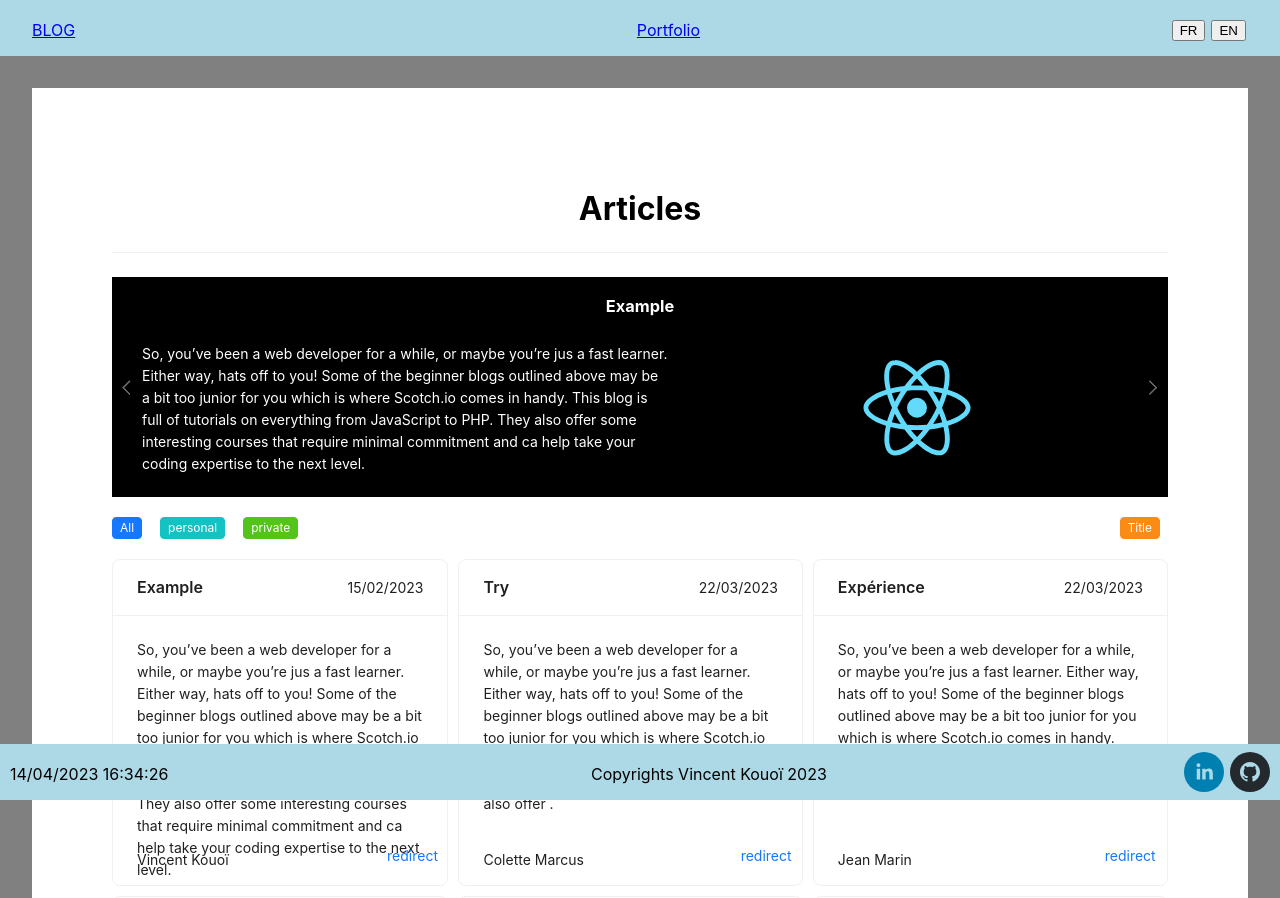
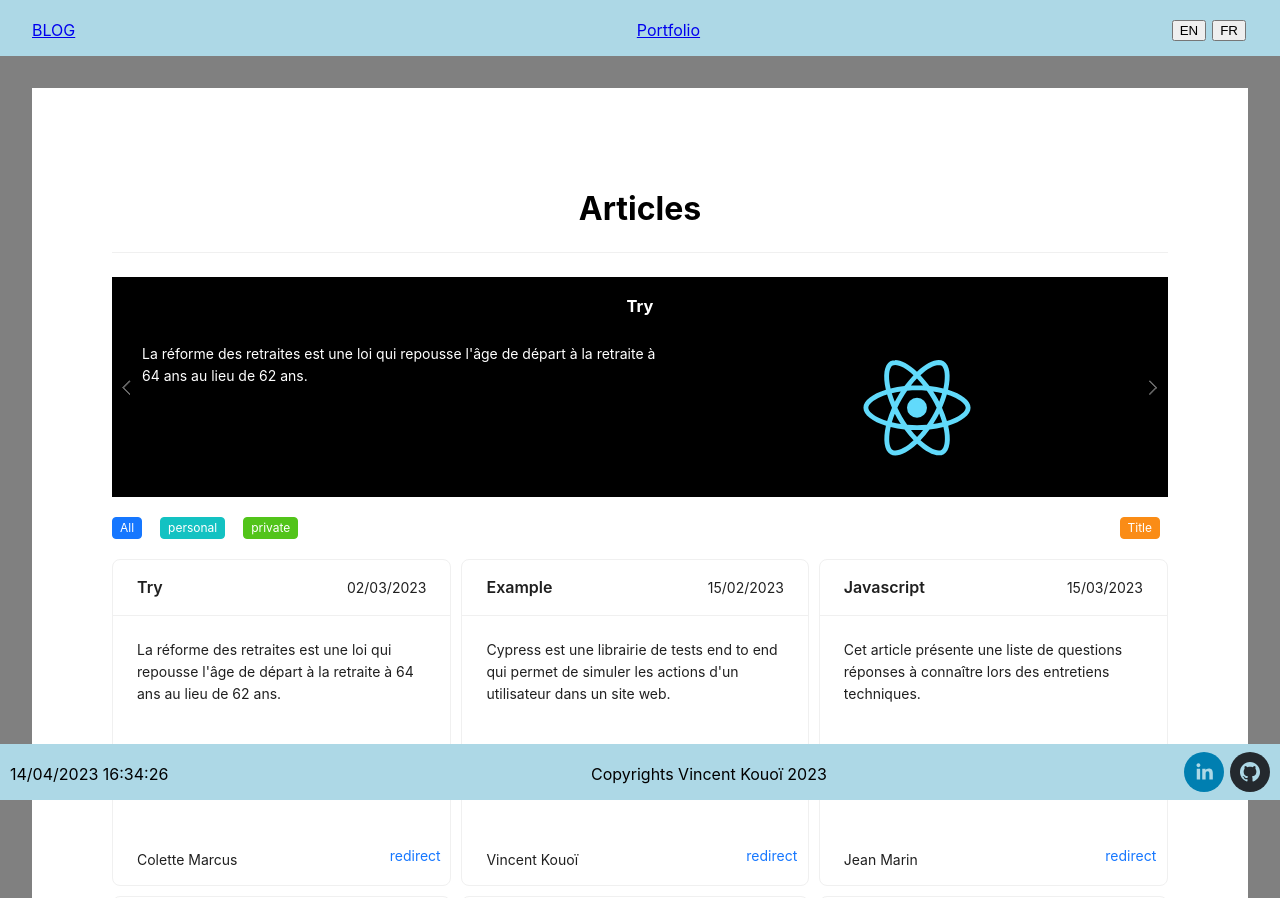
Before and after one commit to dryes380/portfolio2027Next, a React (Create React App) app in the folder front/: page / in a window 1280 px wide. Shown: the top 898 px of the page. Built offline with nearby package versions, Linux system fonts and the light colour scheme.

Commit message:
test data content

```diff
--- a/front/src/components/Header.js
+++ b/front/src/components/Header.js
@@ -16,8 +16,8 @@ const Header = () => {
         <Link to="/">BLOG</Link>
         <Link to="portfolio">Portfolio</Link>
         <div className="headerTranslation">
-          <button onClick={() => changeLanguage("fr")}>FR</button>
-          <button onClick={() => changeLanguage("en")}>EN</button>
+          <button onClick={() => changeLanguage("fr")}>EN</button>
+          <button onClick={() => changeLanguage("en")}>FR</button>
         </div>
       </div>
     </header>
--- a/front/src/container/Blog.css
+++ b/front/src/container/Blog.css
@@ -54,6 +54,7 @@
 
 .blogContent {
   height: 200px;
+  overflow: hidden;
 }
 
 .blogCardContent {
--- a/front/src/container/Blog.js
+++ b/front/src/container/Blog.js
@@ -1,24 +1,25 @@
 import React, { useState, useEffect } from "react";
 import "./Blog.css";
 
-import { Card, Carousel, Divider } from 'antd'
-import { Routes, Route, Link } from 'react-router-dom'
+import { Card, Carousel, Divider } from "antd";
+import { Routes, Route, Link } from "react-router-dom";
 
-import logo from '../logo.svg'
+import logo from "../logo.svg";
 import { Articles } from "../data/Articles";
 import FilterPills from "../helpers/FilterPills";
 import SortPills from "../helpers/SortPills";
 
 const Blog = () => {
+  const articlesSortByTitle = [
+    ...Articles.sort((a, b) => (a.release > b.release ? 1 : -1)),
+  ];
 
-  const articlesSortByTitle = [...Articles.sort((a, b) => a.release > b.release ? 1 : -1)]
+  const [initial, setInitial] = useState([...articlesSortByTitle]);
+  const setPersonal = [...initial?.filter((data) => data.type === "personal")];
+  const setPrivate = [...initial?.filter((data) => data.type === "private")];
 
-  const [initial, setInitial] = useState([...articlesSortByTitle])
-  const setPersonal = [...initial?.filter(data => data.type === 'personal')]
-  const setPrivate = [...initial?.filter(data => data.type === 'private')]
-
-  const [sortActive, setActive] = useState(false)
-  const toggleSortHandler = () => setActive(a => !a)
+  const [sortActive, setActive] = useState(false);
+  const toggleSortHandler = () => setActive((a) => !a);
 
   useEffect(() => {
     if (sortActive) {
@@ -27,59 +28,84 @@ const Blog = () => {
           if (a.title.toUpperCase() < b.title.toUpperCase()) return -1;
           if (a.title.toUpperCase() > b.title.toUpperCase()) return 1;
         })
-      )
+      );
     } else {
-      setInitial(Articles)
+      setInitial(Articles);
     }
-  }, [sortActive])
+  }, [sortActive]);
 
   return (
-
     <Routes>
-      <Route exact path='/' element={
+      <Route
+        exact
+        path="/"
+        element={
           <div className="Content">
             <h1 className="blogGeneral"> Articles</h1>
             <Divider />
-          <Carousel arrows dots={false} prevArrow={<div />} nextArrow={<div />}>
-            {articlesSortByTitle.slice(0, 3).map(data =>
-              <div className='styleDefault'>
+            <Carousel
+              arrows
+              dots={false}
+              prevArrow={<div />}
+              nextArrow={<div />}
+            >
+              {articlesSortByTitle.slice(0, 3).map((data) => (
+                <div className="styleDefault">
                   <>
-                  <h3 className='styleTopTitle'>{data.title}</h3>
+                    <h3 className="styleTopTitle">{data.title}</h3>
                     <br />
-                  <div className='styleTopCarousel'>
-                    <div className='styleTopContentText'>{data.content}</div>
-                    <img className='styleTopContentPicture' src={logo} alt='Logo' />
+                    <div className="styleTopCarousel">
+                      <div className="styleTopContentText">
+                        {data.content.intro}
+                      </div>
+                      <img
+                        className="styleTopContentPicture"
+                        src={logo}
+                        alt="Logo"
+                      />
                     </div>
                   </>
                 </div>
-            )}
+              ))}
             </Carousel>
             <br />
-          <div className='styleButton'>
-            <div className='buttonFilter'>
-              <FilterPills setInitial={setInitial} setPersonal={setPersonal} setPrivate={setPrivate} articlesSortByTitle={articlesSortByTitle} />
+            <div className="styleButton">
+              <div className="buttonFilter">
+                <FilterPills
+                  setInitial={setInitial}
+                  setPersonal={setPersonal}
+                  setPrivate={setPrivate}
+                  articlesSortByTitle={articlesSortByTitle}
+                />
               </div>
-            <div className='buttonSort'>
+              <div className="buttonSort">
                 <SortPills toggleSortHandler={toggleSortHandler} />
               </div>
             </div>
             <br />
-          <div className='blogArticles'>
-            {initial.map(data => {
+            <div className="blogArticles">
+              {initial.map((data) => {
                 return (
                   <Card title={data.title} bordered extra={data.release}>
-                  <div className='blogContent'>{data.content}</div>
+                    <div className="blogContent">{data.content.intro}</div>
                     <br />
-                  <div className='blogCardContent'>
-                    <p className='blogContentAuthor'>{data.author}</p>
-                    <Link className='blogContentRedirect' target='_blank' to={data.title}>redirect</Link>
+                    <div className="blogCardContent">
+                      <p className="blogContentAuthor">{data.author}</p>
+                      <Link
+                        className="blogContentRedirect"
+                        target="_blank"
+                        to={data.title}
+                      >
+                        redirect
+                      </Link>
                     </div>
                   </Card>
-              )
+                );
               })}
             </div>
-        </div>}>
-      </Route>
+          </div>
+        }
+      ></Route>
     </Routes>
   );
 };
--- a/front/src/data/Articles.js
+++ b/front/src/data/Articles.js
@@ -1,56 +1,89 @@
 export const Articles = [
   {
     id: 1,
-    type: 'personal',
+    type: "personal",
     author: "Vincent Kouoï",
     title: "Example",
     release: "15/02/2023",
-    content:
-      "So, you’ve been a web developer for a while, or maybe you’re jus a fast learner. Either way, hats off to you! Some of the beginner blogs outlined above may be a bit too junior for you               which is where Scotch.io comes in handy. This blog is full of               tutorials on everything from JavaScript to PHP. They also offer               some interesting courses that require minimal commitment and ca help take your coding expertise to the next level.",
+    content: {
+      intro:
+        "Cypress est une librairie de tests end to end qui permet de simuler les actions d'un utilisateur dans un site web.",
+      theorical:
+        "Sorti en septembre 2017, C'est un outil de test frontend qui est basé sur du javascript. Mais il peut aussi être utilisé en typescript. Il sert surtout à répondre les enjeux du test lors d'une QA.",
+      pratical:
+        "Pour ma part, je l'ai découvert et appris durant mon alternance dans une start up de foodtech appelée Greenvillage. Il était facile à apprendre et à mettre en place. Je mettais plusieurs dossiers qui testaient différentes fonctionnalités du projet (login, création de compte, calcul du marchandise, délai d'apparition des interfaces utilisateurs etc...)",
+    },
   },
   {
     id: 2,
-    type: 'personal',
-    author: "Eric Bompard",
+    type: "personal",
+    author: "Vincent Kouoï",
     title: "Demo",
     release: "22/04/2023",
-    content:
-      "So, you’ve been a web developer for a while, or maybe you’re jus a fast learner. Either way, hats off to you! Some of the beginner blogs outlined above may be a bit too junior for you               which is where Scotch.io comes in handy. This blog is full of               tutorials on everything from JavaScript to PHP. They also offer               some interesting courses that require minimal commitment and ca help take your coding expertise to the next level.",
+    content: {
+      intro:
+        "React est une librairie qui permet de faciliter la création d'une application web et mobile.",
+      theorical:
+        "À la base, elle a été créée et publiée par l'équipe de Facebook sous le commandement de Marc Zuckerberg. Cette librairie fonctionne sur javascript et typescript. Elle permet aussi de fournir différentes features pour faciliter la création des composants: Hooks, Redux, des composants fonctionnels et des composants en classes.",
+      pratical:
+        "Dès le début de mon apprentissage, il y avait plusieurs concepts que je ne captais pas: les states, les classes, les props et les hooks. À quoi ça sert et pourquoi ?",
+    },
   },
   {
     id: 3,
-    type: 'personal',
-    author: "Jean Marc",
+    type: "personal",
+    author: "Vincent Kouoï",
     title: "Prototype",
     release: "22/03/2023",
-    content:
-      "So, you’ve been a web developer for a while, or maybe you’re jus a fast learner. Either way, hats off to you! Some of the beginner blogs outlined above may be a bit too junior for you               which is where Scotch.io comes in handy. This blog is full of               tutorials on everything from JavaScript to PHP. They also offer .",
+    content: {
+      intro:
+        "A tous ceux et celles qui lisent cet article, il peut subir des changements en fonction de ma situation personnelle. Mais tous les faits révélant jusqu'à mon 1er CDI ne feront pas l'objet d'un changement.",
+      theorical:
+        "Juste après mon Bac ES, j'ai commencé mes études en comptabilié pour une licence. J'ai travaillé dans des cabinets comptables et agences immobilières. En travaillant dans ce domaine, je ne voyais pas d'évolution dans mes tâches. Donc j'ai fait une reconversion dans le web. J'ai fait un bootcamp de 5 mois en plus d'un stage de 6 mois et une alternance d'1 an chez la Wild Code School. Après mes études, j'ai fait un CDI d'1 an dans une start up de legalTech.",
+      pratical:
+        "Certains d'entre vous se demandent si on devient développeur avec un bootcamp de 5 mois. La réponse est oui et non.",
+    },
   },
   {
     id: 4,
-    type: 'private',
-    author: "Cédric Polo",
+    type: "private",
+    author: "Vincent Kouoï",
     title: "Test 390",
     release: "22/03/2023",
-    content:
-      "So, you’ve been a web developer for a while, or maybe you’re jus a fast learner. Either way, hats off to you! Some of the beginner blogs outlined above may be a bit too junior for you               which is where Scotch.io comes in handy. This blog is full of               tutorials on everything from JavaScript to PHP. They also offer .",
+    content: {
+      intro:
+        "Pour chercher un poste en CDI, il faut aussi trouver l'entreprise idéale pour améliorer vos compétences.",
+      theorical: "",
+      pratical:
+        "Lors de la recherche d'un stage, j'avais mis 1 mois et demi à en trouver, J'avais reçu 3 offres de propositions: stage de 4 mois chez Folhomee, stage 6 mois chez Energies Demain et stage de 2 mois pour le compte d'un développeur web indépendant. Pour mon alternance, j'ai mis 2 mois à le trouver, c'était dans une start up de food tech chez GreenVillage.",
+    },
   },
   {
     id: 5,
-    type: 'private',
+    type: "private",
     author: "Jean Marin",
-    title: "Expérience",
-    release: "22/03/2023",
-    content:
-      "So, you’ve been a web developer for a while, or maybe you’re jus a fast learner. Either way, hats off to you! Some of the beginner blogs outlined above may be a bit too junior for you               which is where Scotch.io comes in handy. This blog is full of               tutorials on everything from JavaScript to PHP. They also offer .",
+    title: "Javascript",
+    release: "15/03/2023",
+    content: {
+      intro:
+        "Cet article présente une liste de questions réponses à connaître lors des entretiens techniques.",
+      theorical: "",
+      pratical: "",
+    },
   },
   {
     id: 6,
-    type: 'private',
+    type: "private",
     author: "Colette Marcus",
     title: "Try",
-    release: "22/03/2023",
-    content:
-      "So, you’ve been a web developer for a while, or maybe you’re jus a fast learner. Either way, hats off to you! Some of the beginner blogs outlined above may be a bit too junior for you               which is where Scotch.io comes in handy. This blog is full of               tutorials on everything from JavaScript to PHP. They also offer .",
+    release: "02/03/2023",
+    content: {
+      intro:
+        "La réforme des retraites est une loi qui repousse l'âge de départ à la retraite à 64 ans au lieu de 62 ans.",
+      theorical:
+        "À la base, cette loi n'était pas censée être appliquée. Puisque le gouvernement a appliqué la loi du 49.3 pour publier de force la réforme des retraites.",
+      pratical:
+        "Cette injustice a provoqué un grand mécontentement et de nombreuses manifestations en France pour protester contre ces lois injustes et la violation injuste de la démocratie française.",
+    },
   },
 ];
```
Also changed, not shown: front/src/App.js (+20 -13 lines), front/src/components/ContentBlog.js (+12 -11 lines), front/src/data/PortfolioData.js (+24 -23 lines). Lines whose indentation alone changed are shown as unchanged.
